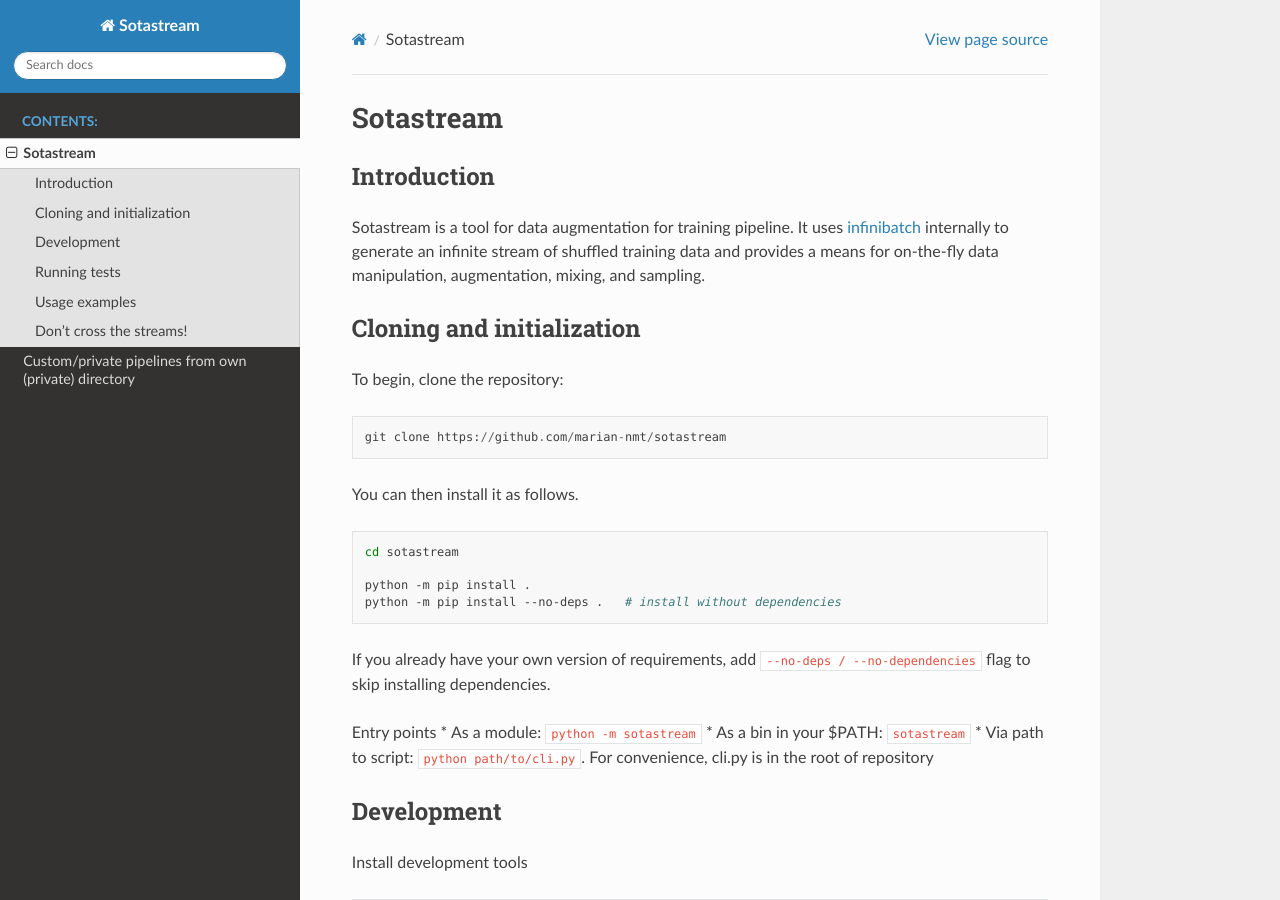
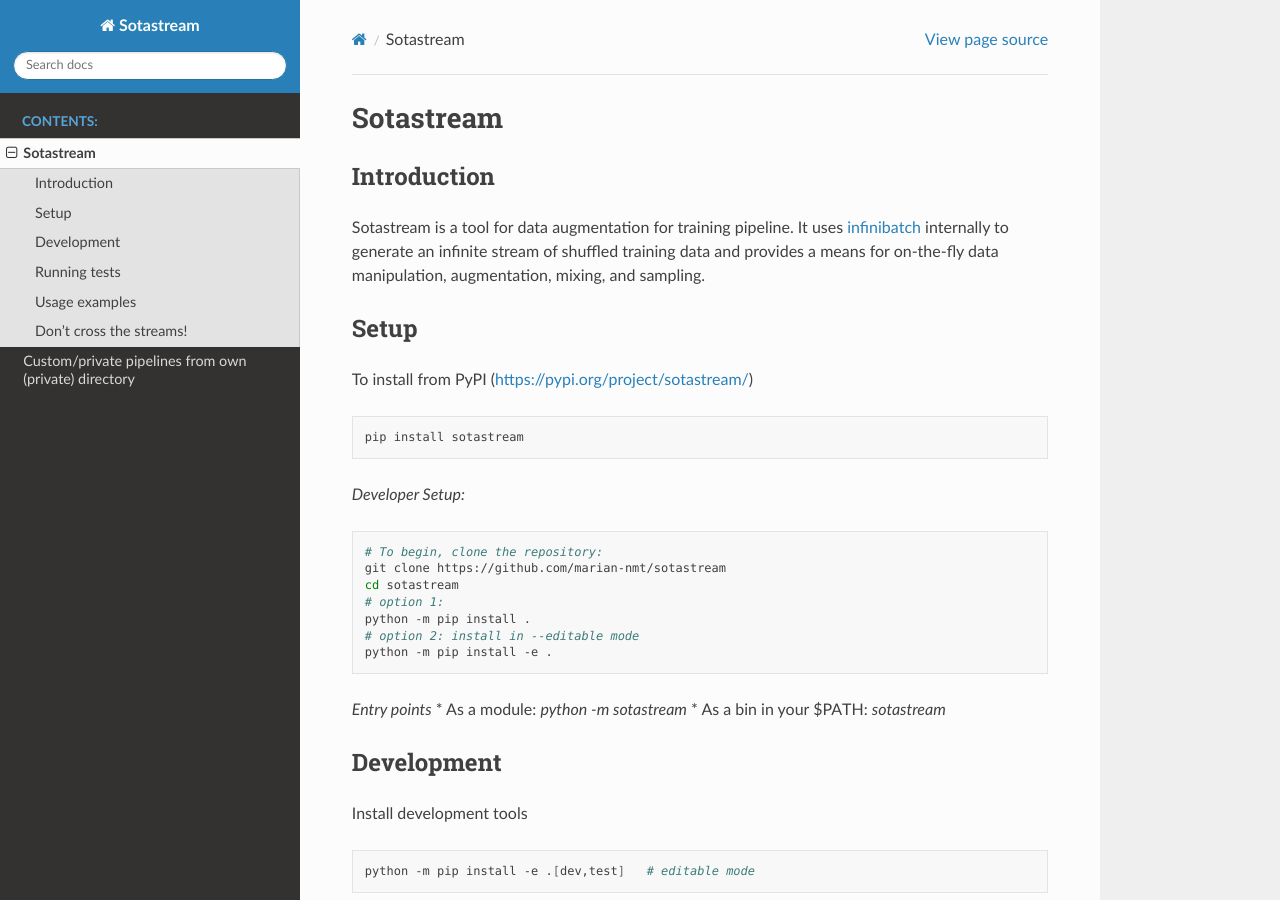
Before and after one commit to marian-nmt/sotastream, a Sphinx documentation site: the page built from docs/introduction.rst, in a window 1280 px wide and 900 px high. Built offline with Sphinx 7.4.7 and the Read the Docs theme 2.0.0, drawn with Linux system fonts in a browser that asks for light colours; pages that are not in the unit, such as notebooks, are missing from menus; some of the changed text lies outside the part shown.

Commit message:
Fix typos and sync README -> docs/intro.rst

```diff
--- a/docs/introduction.rst
+++ b/docs/introduction.rst
@@ -10,31 +10,37 @@
 shuffled training data and provides a means for on-the-fly data
 manipulation, augmentation, mixing, and sampling.
 
-Cloning and initialization
---------------------------
 
-To begin, clone the repository:
 
-::
 
-   git clone https://github.com/marian-nmt/sotastream
+Setup
+-----
 
-You can then install it as follows.
+To install from PyPI (https://pypi.org/project/sotastream/)
+
 
 .. code:: bash
 
+   pip install sotastream
+
+
+*Developer Setup:*
+
+.. code:: bash
+
+   # To begin, clone the repository:
+   git clone https://github.com/marian-nmt/sotastream
    cd sotastream
+   # option 1:
+   python -m pip install .
+   # option 2: install in --editable mode
+   python -m pip install -e .
 
-   python -m pip install .
-   python -m pip install --no-deps .   # install without dependencies
 
-If you already have your own version of requirements, add
-``--no-deps / --no-dependencies`` flag to skip installing dependencies.
+*Entry points*
+* As a module:  `python -m sotastream`
+* As a bin in your $PATH: `sotastream`
 
-Entry points \* As a module: ``python -m sotastream`` \* As a bin in
-your $PATH: ``sotastream`` \* Via path to script:
-``python path/to/cli.py``. For convenience, cli.py is in the root of
-repository
 
 Development
 -----------
@@ -94,11 +100,8 @@
 
    python -m sotastream example parallel.tsv.gz backtrans.tsv.gz
 
-(The garbage file is assumed to have just a single column of data, which
-is copied).
-
-There are currently two main pipelines: “default”, and “wmt”. These vary
-according to the data sources they take as well as the other options
+There are currently two main pipelines: “default”, and “wmt”.
+These vary according to the data sources they take as well as the other options
 available to them.
 
 There are global options that control behavioral aspects such as
@@ -116,7 +119,7 @@
    # see wmt pipeline options
    python -m sotastream wmt -h
 
-Don’t cross the streams!
+Don't cross the streams!
 ------------------------
 
 Sotastream workflows build a directed acyclic graph (DAG) consisting of
```
Also changed, not shown: README.md (+1 -1 lines), docs/README.md (+5 -0 lines).
